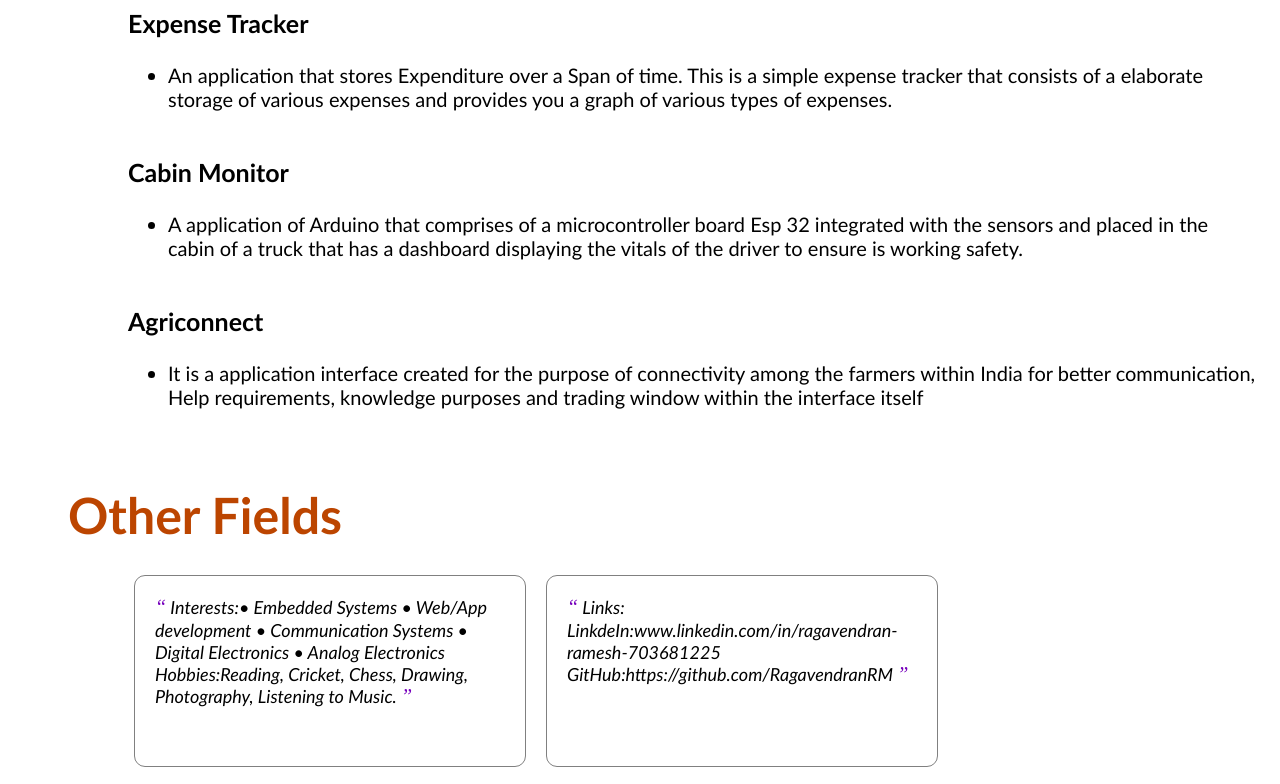
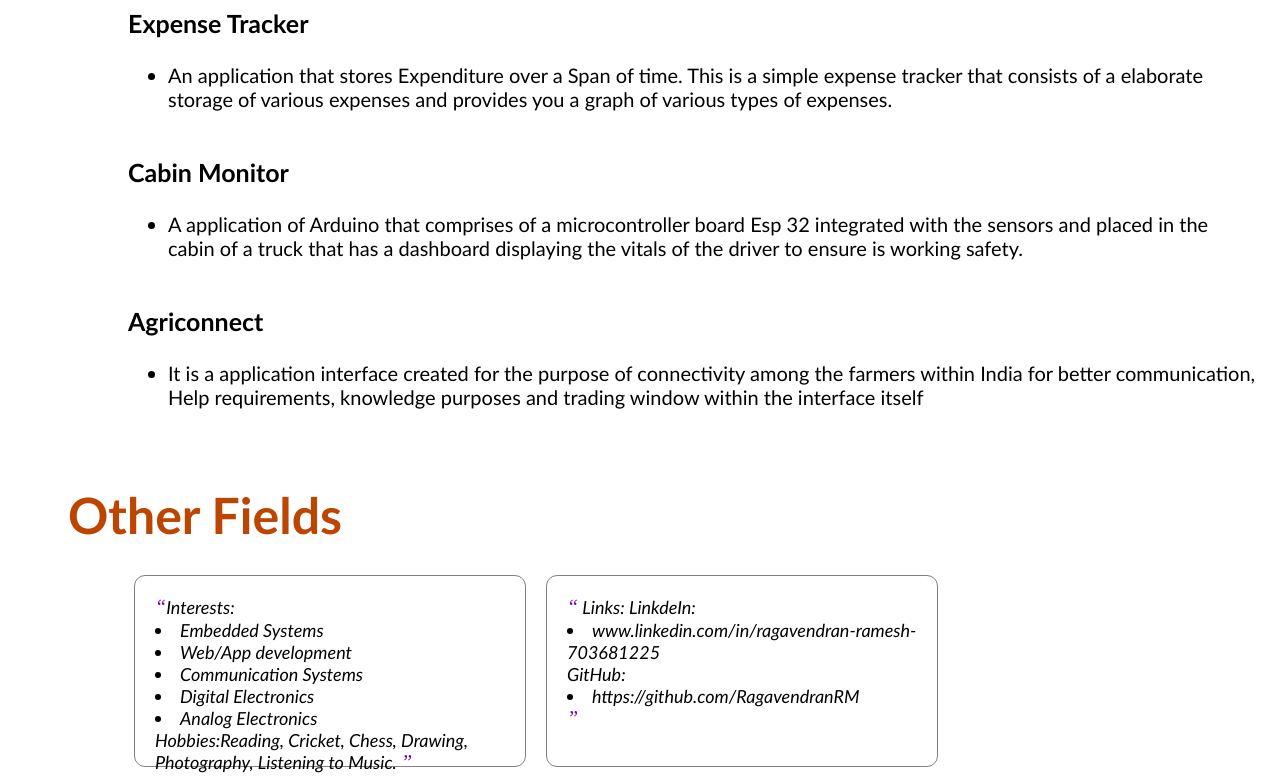
Before and after one commit to RagavendranRM/RagavendranRM.github.io, a plain HTML site: page index.html in a window 1280 px wide. Shown: the part 2000-2784 px from the top of the page. Drawn offline with Linux system fonts and the light colour scheme.

Commit message:
Update index.html

```diff
--- a/index.html
+++ b/index.html
@@ -13,7 +13,7 @@
           Ragavendran RM
           <div class="contact_info">
             <img src="html_finalprojimages/envelope.png" alt="https://icons8.com/icon/124377/circled-envelope"/>
-          rameshagavendran1@mail.com
+          rameshragavendran1@mail.com
         </div>
         <div style="clear:both;"></div>
         <div class="contact_info">
@@ -159,27 +159,25 @@
       <div style="clear:both;"></div>
       <div class="all_recommendations" id="all_recommendations">
         <div class="recommendation">
-          <span>&#8220;</span>
-          Interests:•	Embedded Systems
-          •	Web/App development
-          •	Communication Systems
-          •	Digital Electronics
-          •	Analog Electronics
-
+          <span>&#8220;</span>Interests:<li>Embedded Systems</li><li>
+          Web/App development</li>
+          <li>Communication Systems</li>
+          <li>Digital Electronics</li>
+          <li>Analog Electronics
+          </li>
           Hobbies:Reading, Cricket, Chess, Drawing, Photography, Listening to Music.
-
           <span>&#8221;</span>
         </div>
         <div class="recommendation">
           <span>&#8220;</span>
           Links:
-          LinkdeIn:www.linkedin.com/in/ragavendran-ramesh-703681225
-          GitHub:https://github.com/RagavendranRM
+          LinkdeIn:<li>www.linkedin.com/in/ragavendran-ramesh-703681225</li>
+          GitHub:<li>https://github.com/RagavendranRM</li>
           <span>&#8221;</span>
         </div>
         <div class="recommendation">
           <span>&#8220;</span>
-          Motto: "Dont Look for good, Demand Great!!"
+          Motto:<li> "Dont Look for good, Demand Great!!"</li>
           <span>&#8221;</span>
         </div>
       </div>
```
